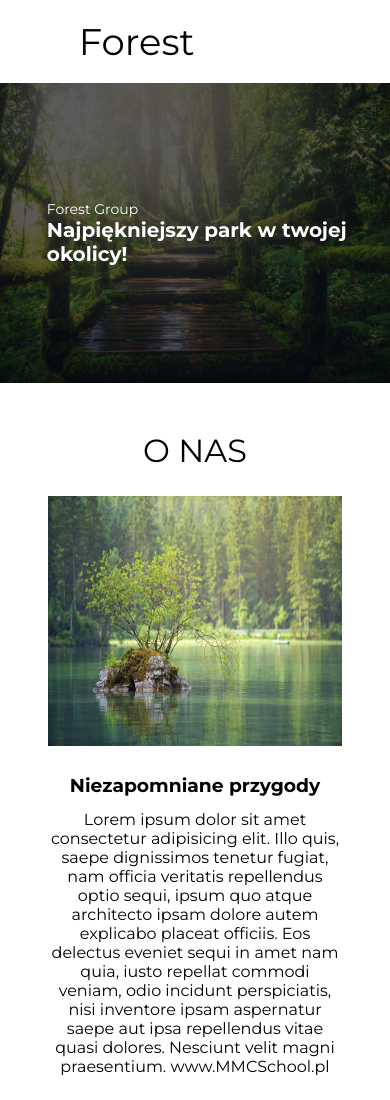
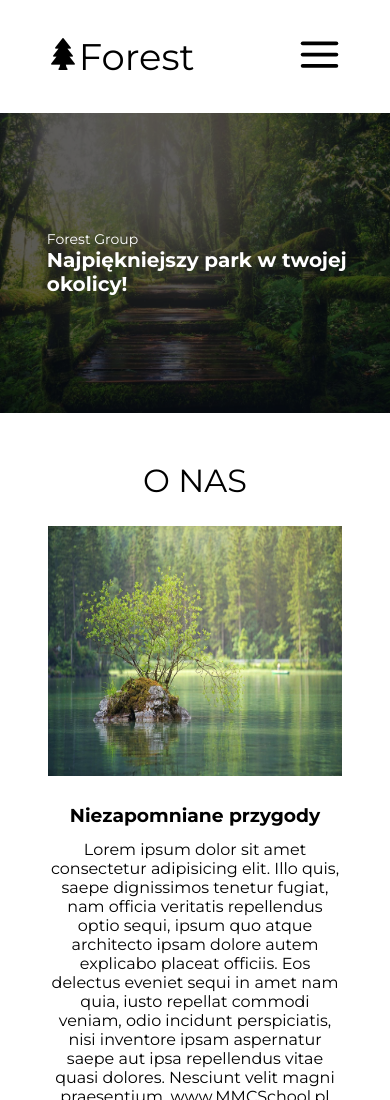
Before and after one commit to zoxi33/Forest, a plain HTML site: page index.html in a window 390 px wide. Shown: the top 1100 px of the page. Drawn offline with Linux system fonts and the light colour scheme; a script that the page names is missing.

Commit message:
asdasdddd

```diff
--- a/index.html
+++ b/index.html
@@ -16,13 +16,13 @@
     <nav class="navbar">
         <div class="logotype">
             <a href="#">
-            <img src="./dist/img/icons/pine-tree.png" alt="">
+            <img src="/dist/img/icons/pine-tree.png" alt="">
             <p class="logotype_text">Forest</p>
         </a>
         </div>
             <div class="hamburger-icon">
-                <img src="./dist/img/icons/hamburger.svg" alt="" class="hamburger ">
-                <img src="./dist/img/icons/x.svg" alt="" class="closeButton ">
+                <img src="/dist/img/icons/hamburger.svg" alt="" class="hamburger ">
+                <img src="/dist/img/icons/x.svg" alt="" class="closeButton ">
             </div>
             <div class="menu-mobile">
                 <a href="#" class="nav_link">Home</a>
```
Also changed, not shown: dist/img/icons/hamburger.svg (added), dist/img/icons/pine-tree.png (added), dist/img/icons/x.svg (added).
